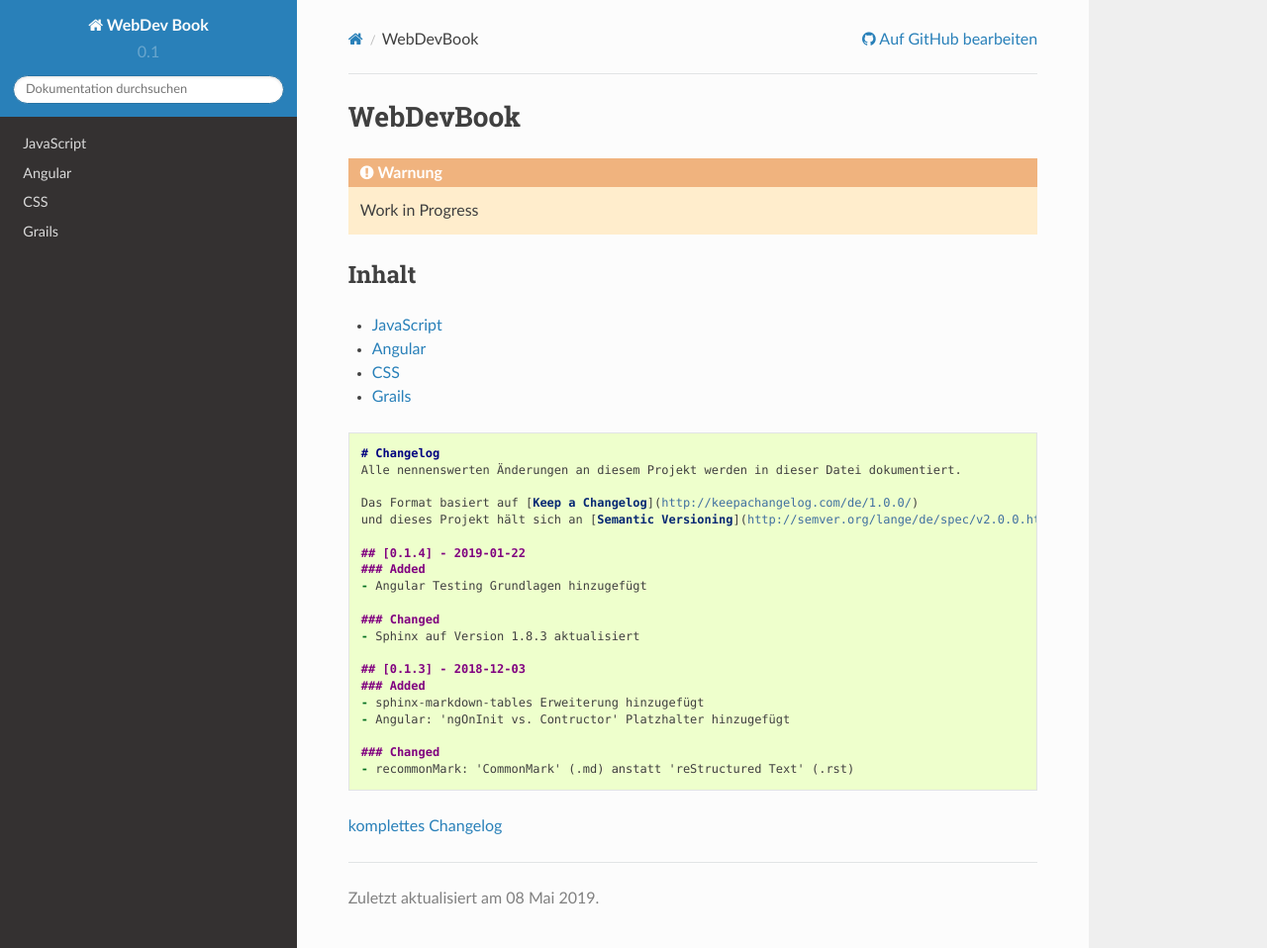
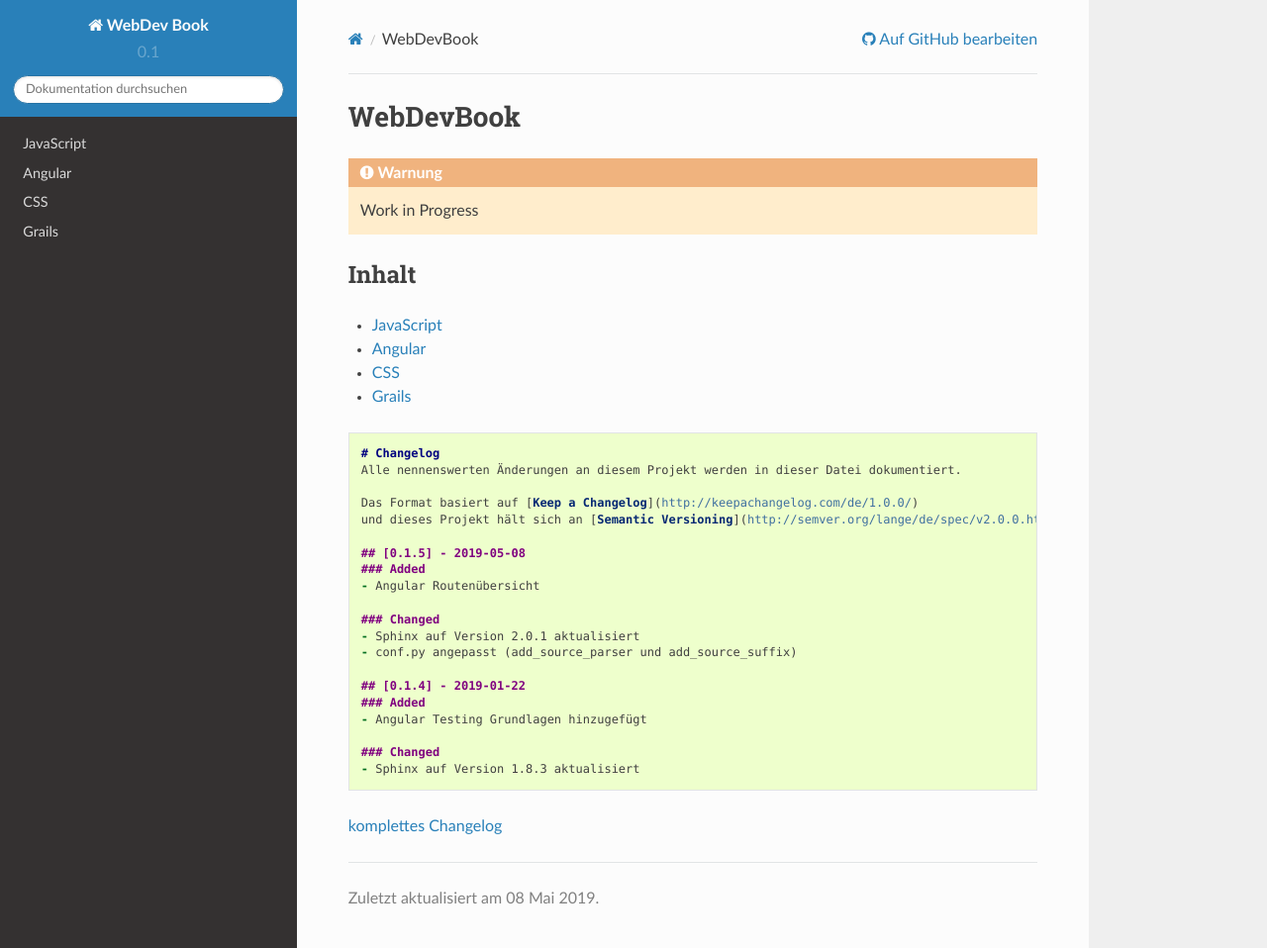
Before and after one commit to scholchr/webdevbook, a Sphinx documentation site: the page built from source/index.md, in a window 1280 px wide and 958 px high. Shown: the whole window at 99% size. Built offline with Sphinx 7.4.7 and the Read the Docs theme 2.0.0, drawn with Linux system fonts in a browser that asks for light colours.

Commit message:
Update auf Sphinx 2.0.1, conf.py angepasst

```diff
--- a/changelog.md
+++ b/changelog.md
@@ -3,6 +3,14 @@
 
 Das Format basiert auf [Keep a Changelog](http://keepachangelog.com/de/1.0.0/)
 und dieses Projekt hält sich an [Semantic Versioning](http://semver.org/lange/de/spec/v2.0.0.html).
+
+## [0.1.5] - 2019-05-08
+### Added
+- Angular Routenübersicht
+
+### Changed
+- Sphinx auf Version 2.0.1 aktualisiert
+- conf.py angepasst (add_source_parser und add_source_suffix)
 
 ## [0.1.4] - 2019-01-22
 ### Added
--- a/source/conf.py
+++ b/source/conf.py
@@ -24,11 +24,6 @@
 from recommonmark.parser import CommonMarkParser
 from recommonmark.transform import AutoStructify
 
-
-source_parsers = {
-    '.md': CommonMarkParser
-}
-
 # -- General configuration ------------------------------------------------
 
 # If your documentation needs a minimal Sphinx version, state it here.
@@ -48,12 +43,6 @@
 # Add any paths that contain templates here, relative to this directory.
 templates_path = ['_templates']
 
-# The suffix(es) of source filenames.
-# You can specify multiple suffix as a list of string:
-#
-source_suffix = ['.md', '.rst']
-# source_suffix = '.rst'
-
 # The master toctree document.
 master_doc = 'index'
 
@@ -71,7 +60,7 @@
 # The short X.Y version.
 version = '0.1'
 # The full version, including alpha/beta/rc tags.
-release = '0.1.3'
+release = '0.1.6'
 
 # The language for content autogenerated by Sphinx. Refer to documentation
 # for a list of supported languages.
@@ -258,6 +247,8 @@
 
 # app setup hook
 def setup(app):
+    app.add_source_parser(CommonMarkParser)
+    app.add_source_suffix('.md', 'markdown')
     app.add_config_value('recommonmark_config', {
         'url_resolver': lambda url: github_doc_root + url,
         'auto_toc_tree_section': 'Inhalt'
```
Also changed, not shown: requirements.txt (+15 -10 lines).
